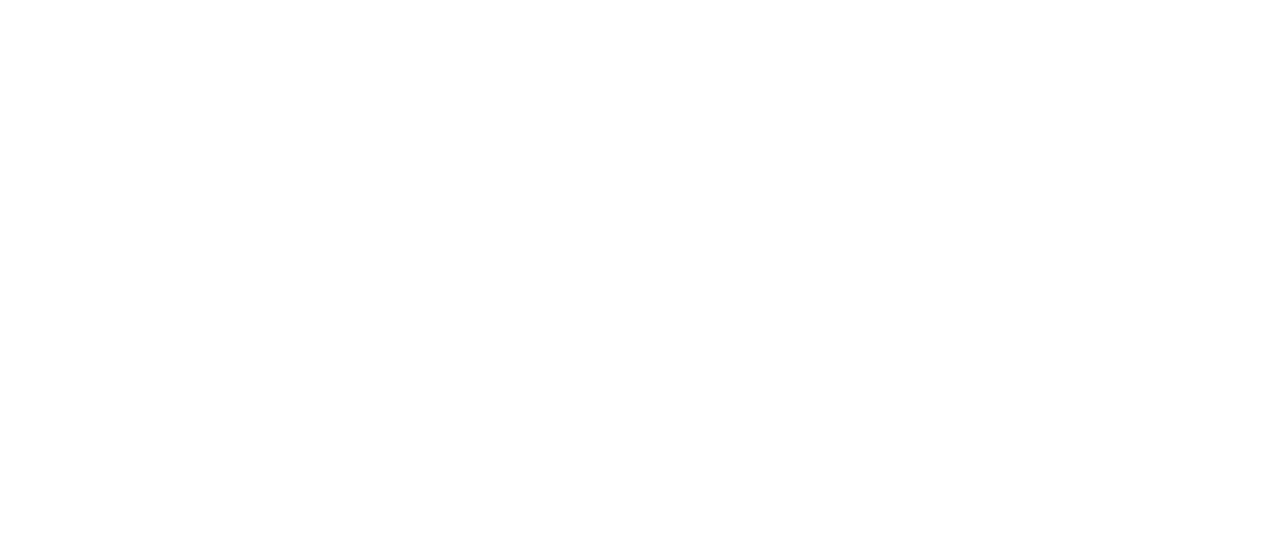
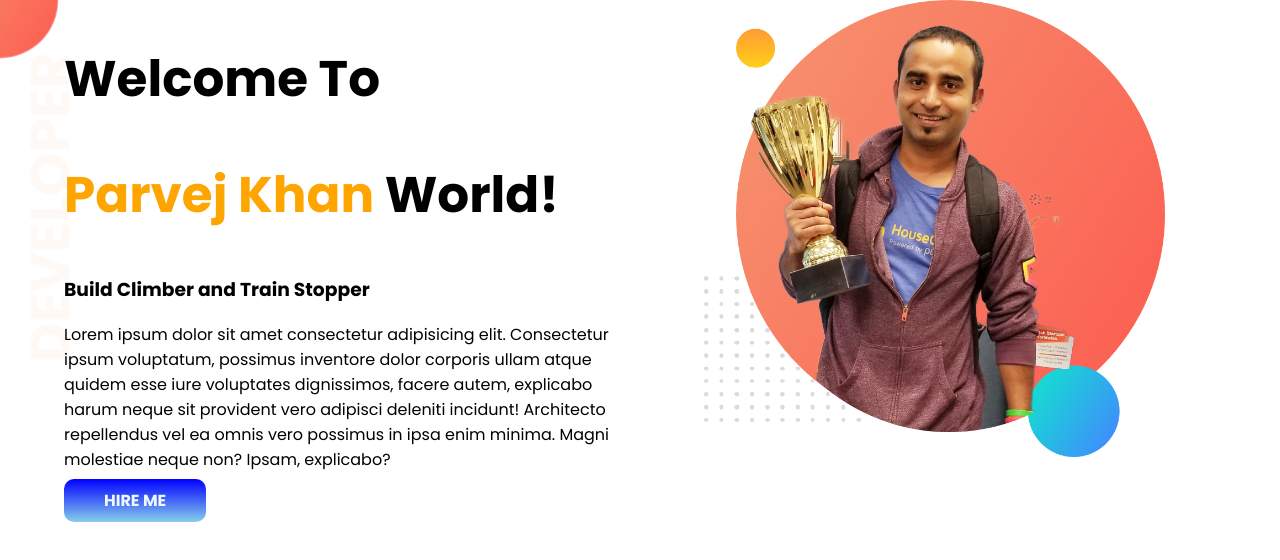
Before and after one commit to parvej123k/parvej-khan, a plain HTML site: page index.html in a window 1280 px wide. Drawn offline with Linux system fonts and the light colour scheme.

Commit message:
top-banner

```diff
--- a/index.html
+++ b/index.html
@@ -1,12 +1,36 @@
 <!DOCTYPE html>
 <html lang="en">
+
 <head>
     <meta charset="UTF-8">
     <meta name="viewport" content="width=device-width, initial-scale=1.0">
-    <title>parveg khan portfolio</title>
+    <title>parvej khan portfolio</title>
+    <link rel="preconnect" href="https://fonts.googleapis.com">
+    <link rel="preconnect" href="https://fonts.gstatic.com" crossorigin>
+    <link
+        href="https://fonts.googleapis.com/css2?family=Poppins:ital,wght@0,100;0,200;0,300;0,400;0,500;0,600;0,700;0,800;0,900;1,100;1,200;1,300;1,400;1,500;1,600;1,700;1,800;1,900&display=swap"
+        rel="stylesheet">
     <link rel="stylesheet" href="style.css">
 </head>
+
 <body>
+    <section class="top-banner">
+        <div class="half-width">
+            <h1>Welcome To</h1>
+            <h1><span class="orenge-color">Parvej Khan</span> World!</h1>
+            <h3>Build Climber and Train Stopper</h3>
+            <p>Lorem ipsum dolor sit amet consectetur adipisicing elit. Consectetur ipsum voluptatum, possimus inventore
+                dolor corporis ullam atque quidem esse iure voluptates dignissimos, facere autem, explicabo harum neque
+                sit
+                provident vero adipisci deleniti incidunt! Architecto repellendus vel ea omnis vero possimus in ipsa
+                enim
+                minima. Magni molestiae neque non? Ipsam, explicabo?</p>
+            <a class="link-button" target="_blank" href="https://www.facebook.com/parveg.khan.547/">HIRE ME</a>
+        </div>
+        <div class="half-width">
+            <img src="images/jhankar.png" alt="">
+        </div>
+    </section>
+</body>
 
-</body>
 </html>
--- a/style.css
+++ b/style.css
@@ -0,0 +1,41 @@
+body {
+    font-family: "Poppins", sans-serif;
+    font-weight: 400;
+    font-style: normal;
+    margin: 0;
+}
+
+h1 {
+    font-size: 50px;
+}
+
+.orenge-color {
+    color: orange;
+}
+
+section {
+    display: flex;
+}
+
+.half-width {
+    width: 50%;
+    padding-left: 5%;
+}
+
+.half-width img {
+    width: 80%;
+}
+
+.link-button {
+    text-decoration: none;
+    color: aliceblue;
+    background-image: linear-gradient(blue, skyblue);
+    font-weight: 700;
+    padding: 10px 40px;
+    border-radius: 10px;
+}
+
+.top-banner {
+    background-image: url(images/top-banner.png);
+    background-repeat: no-repeat;
+}
```
Also changed, not shown: images/dream-bg.png (added), images/exp-bg.png (added), images/jhankar.png (added), images/jhankar2.png (added), images/my-bg.png (added), images/my-bg2.png (added), images/top-banner.png (added), 7 other files.
